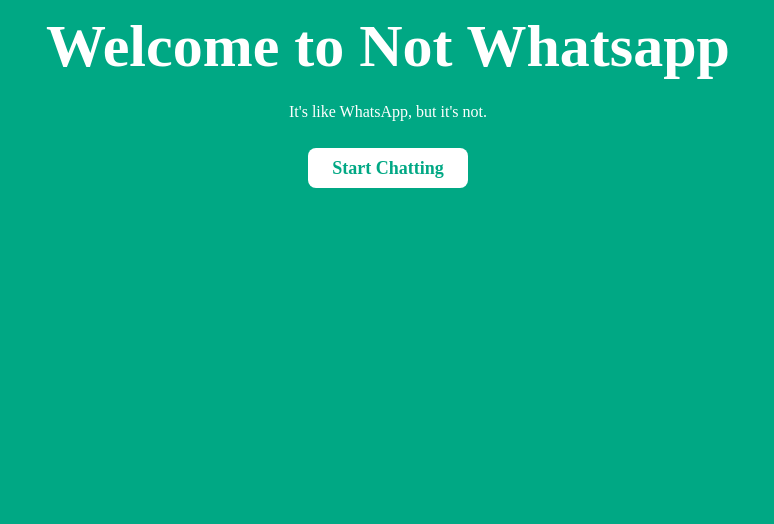
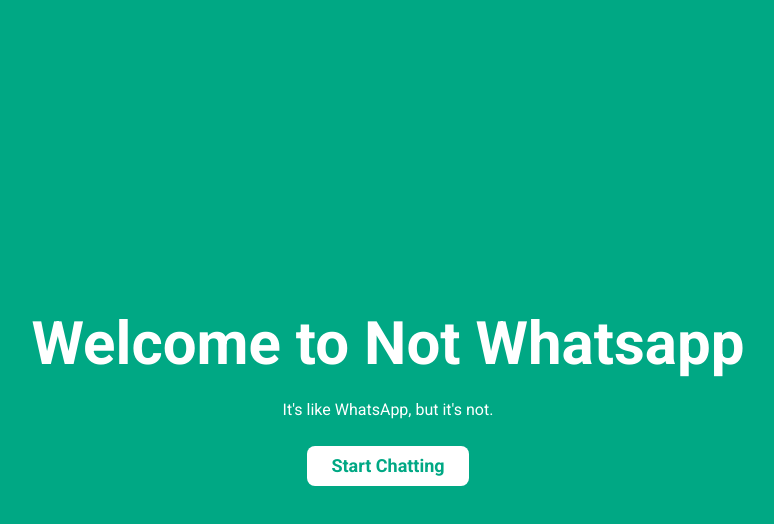
Before and after one commit to odilson-dev/not-whatsapp, a Next.js app: page / in a window 1280 px wide. Shown: the top 524 px of the page, without its empty margins (252-1026 px from the left). Built offline with nearby package versions, Linux system fonts and the light colour scheme; no server answers.

Commit message:
Update global styles to use Roboto font family, refactor layout to apply new font variables, and adjust homepage layout for better alignment. Rename profile image field in user schema for consistency.

```diff
--- a/app/globals.css
+++ b/app/globals.css
@@ -7,8 +7,8 @@
 @theme inline {
   --color-background: var(--background);
   --color-foreground: var(--foreground);
-  --font-sans: var(--font-sans);
-  --font-mono: var(--font-geist-mono);
+  --font-sans: var(--font-roboto);
+  --font-mono: var(--font-roboto-mono);
   --font-heading: var(--font-sans);
   --color-sidebar-ring: var(--sidebar-ring);
   --color-sidebar-border: var(--sidebar-border);
@@ -122,9 +122,6 @@
     @apply border-border outline-ring/50;
   }
   body {
-    @apply bg-background text-foreground;
-  }
-  html {
-    @apply font-sans;
+    @apply bg-background text-foreground font-sans;
   }
 }
--- a/app/layout.tsx
+++ b/app/layout.tsx
@@ -1,18 +1,19 @@
 import { ClerkProvider } from "@clerk/nextjs";
 import type { Metadata } from "next";
-import { Geist, Geist_Mono } from "next/font/google";
+import { Roboto, Roboto_Mono } from "next/font/google";
 import { AuthHeader } from "./AuthHeader";
 import { ConvexClientProvider } from "./ConvexClientProvider";
 import { StoreUserInDatabase } from "./StoreUserInDatabase";
 import "./globals.css";
 
-const geistSans = Geist({
-  variable: "--font-geist-sans",
+const roboto = Roboto({
+  variable: "--font-roboto",
   subsets: ["latin"],
+  weight: ["300", "400", "500", "700"],
 });
 
-const geistMono = Geist_Mono({
-  variable: "--font-geist-mono",
+const robotoMono = Roboto_Mono({
+  variable: "--font-roboto-mono",
   subsets: ["latin"],
 });
 
@@ -28,10 +29,11 @@
 }>) {
   return (
     <ClerkProvider afterSignOutUrl="/sign-in">
-      <html lang="en">
-        <body
-          className={`${geistSans.variable} ${geistMono.variable} antialiased`}
-        >
+      <html
+        lang="en"
+        className={`${roboto.variable} ${robotoMono.variable}`}
+      >
+        <body className={`${roboto.className} antialiased`}>
           <AuthHeader />
           <ConvexClientProvider>
             <StoreUserInDatabase />
--- a/app/page.tsx
+++ b/app/page.tsx
@@ -3,7 +3,7 @@
 
 export default function Home() {
   return (
-    <main className="flex min-h-screen flex-col items-center justify-between bg-[#00A884] dark:bg-[#111B21] text-white p-4">
+    <main className="flex min-h-screen flex-col items-center justify-center bg-[#00A884] dark:bg-[#111B21] text-white p-4">
       <div className="text-center space-y-6">
         <div className="text-4xl font-bold sm:text-5xl md:text-6xl ">
           Welcome to Not Whatsapp
--- a/convex/users.ts
+++ b/convex/users.ts
@@ -9,7 +9,7 @@
   tokenIdentifier: v.string(),
   name: v.string(),
   email: v.optional(v.string()),
-  imageUrl: v.optional(v.string()),
+  profileImage: v.optional(v.string()),
 });
 
 function profileFromIdentity(
@@ -27,7 +27,7 @@
   return {
     name: nameFromIdentity ?? args.name ?? "Anonymous",
     email: identity.email ?? args.email,
-    imageUrl: identity.pictureUrl ?? args.imageUrl,
+    profileImage: identity.pictureUrl ?? args.imageUrl,
   };
 }
 
@@ -57,7 +57,7 @@
       if (
         user.name !== profile.name ||
         user.email !== profile.email ||
-        user.profileImage !== profile.imageUrl
+        user.profileImage !== profile.profileImage
       ) {
         await ctx.db.patch("users", user._id, profile);
       }
```
